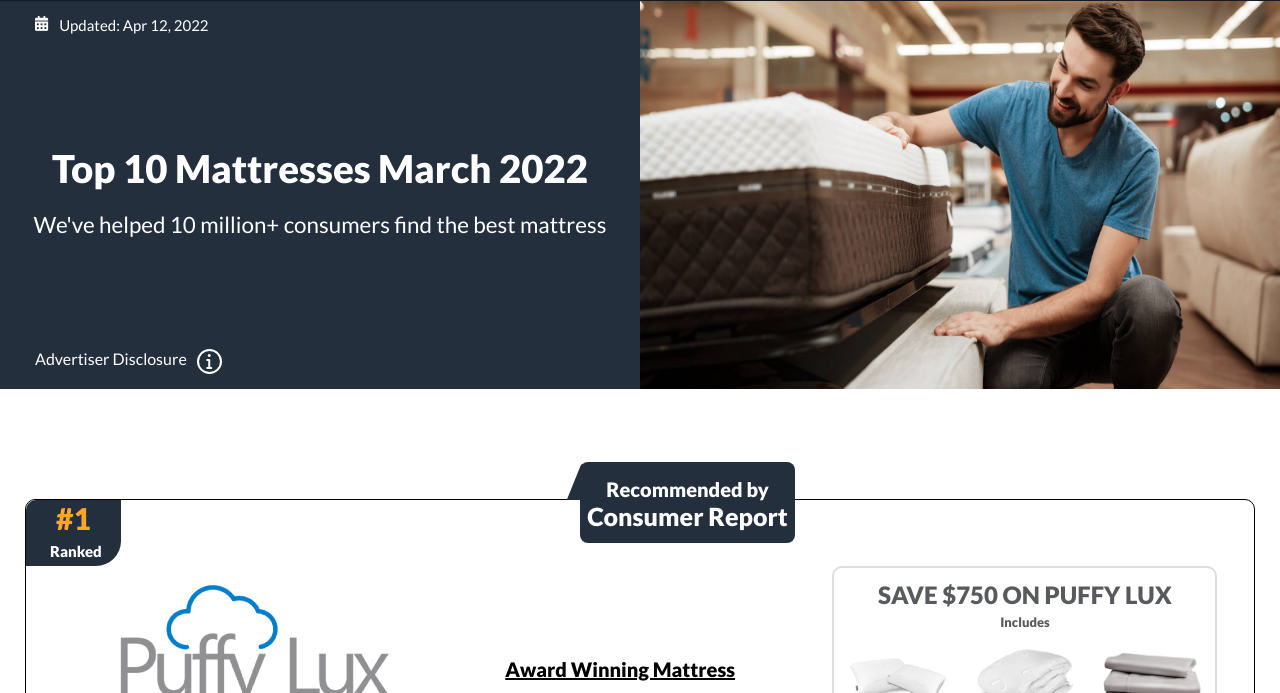
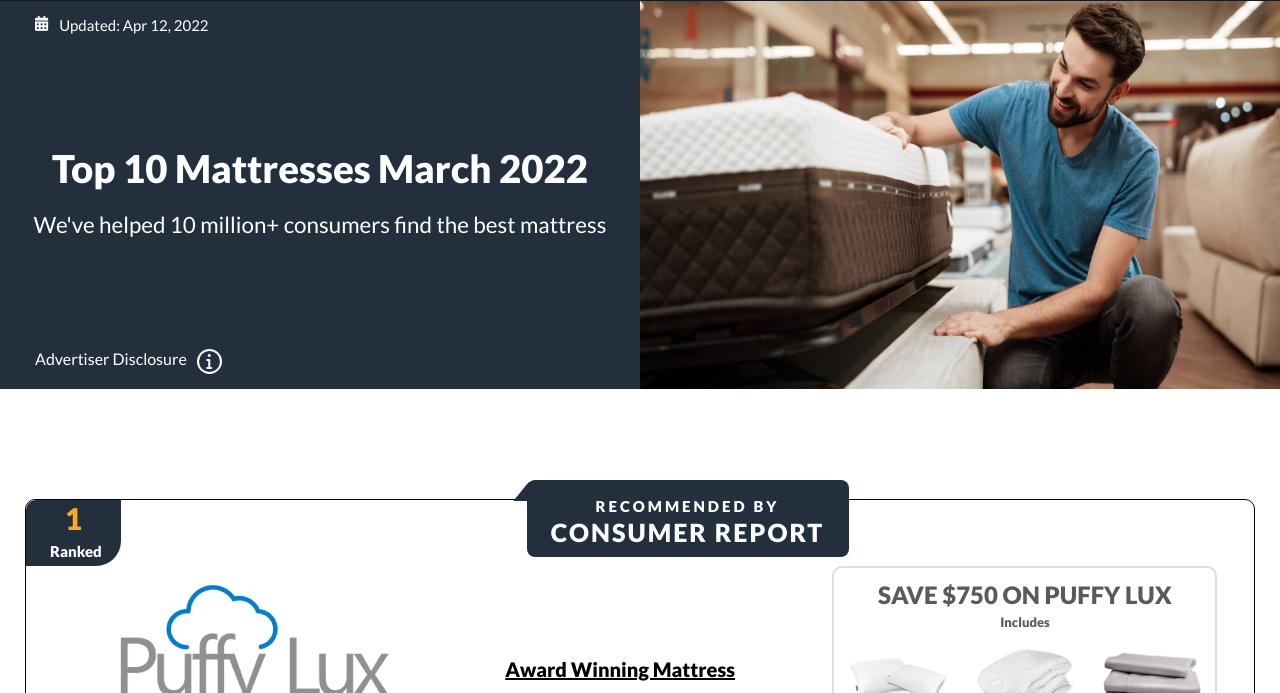
Before and after one commit to andre71-717/BMO.github.io, a plain HTML site: page index.html in a window 1280 px wide. Shown: the part 59-752 px from the top of the page. Drawn offline with Linux system fonts and the light colour scheme.

Commit message:
CR changes

```diff
--- a/css/index.css
+++ b/css/index.css
@@ -210,23 +210,23 @@
 
 .CR{
 
-    width: 215px;
-    height: 81px;
+    width: 322px;
+    height: 77px;
     background-color: rgb(36, 47, 62);
-    margin: -38px;
+    margin: -20px;
     border-radius: 8px;
     position: relative;
 }
 
 .CR5{
     width: 20px;
-    height: 36px;
+    height: 19px;
     background: rgb(36, 47, 62);
     order: -1;
     position: absolute;
     left: -6px;
     top: 2px;
-    transform: skewX(338deg);
+    transform: skewX(321deg);
     border-top-left-radius: 2px;
 }
 
@@ -235,7 +235,10 @@
     padding-top: 15px;
     font-family: Lato;
     text-align: center;
-    font-size: 20px;
+    font-size: 15px;
+    line-height: 22px;
+    letter-spacing: 3px;
+    text-transform: uppercase;
 }
 
 .CR h2{
@@ -244,6 +247,8 @@
     padding-bottom: 15px;
     text-align: center;
     font-size: 25px;
+    text-transform: uppercase;
+    letter-spacing: 2px;
 }
 
 .container1inners{
@@ -774,7 +779,7 @@
  tr td:first-child{
      position: sticky;
      left: 0;
-     z-index: 10;
+     z-index: 100 !important;
      width: 12%;
  }
 
--- a/index.html
+++ b/index.html
@@ -54,7 +54,7 @@
         <div class="container1">
           <div class="container1inners10">
             <div class="ranking">
-              <h2>#1</h2>
+              <h2 >1</h2>
               <p>Ranked</p>
             </div>
 
@@ -397,7 +397,7 @@
       <div class="container">
         <div class="container1">
           <div class="ranking">
-            <h2 style="color: white">#2</h2>
+            <h2 style="color: white">2</h2>
             <p>Ranked</p>
           </div>
 
@@ -685,7 +685,7 @@
       <div class="container">
         <div class="container1">
           <div class="ranking">
-            <h2 style="color: white">#3</h2>
+            <h2 style="color: white">3</h2>
             <p>Ranked</p>
           </div>
 
@@ -956,7 +956,7 @@
       <div class="container">
         <div class="container1">
           <div class="ranking">
-            <h2 style="color: white">#4</h2>
+            <h2 style="color: white">4</h2>
             <p>Ranked</p>
           </div>
 
@@ -1219,7 +1219,7 @@
         <div class="container1">
           <div class="container1inners10">
             <div class="ranking">
-              <h2 style="color: white">#5</h2>
+              <h2 style="color: white">5</h2>
               <p>Ranked</p>
             </div>
 
@@ -1511,7 +1511,7 @@
 
     <div class="container3">
       <div class="container3inner">
-        <h1>Top 10 Mattresses | March 2022</h1>
+        <h1>Mattress Comparison Chart</h1>
         <div class="tablee">
           <table>
             <tr class="hidecr">
```
